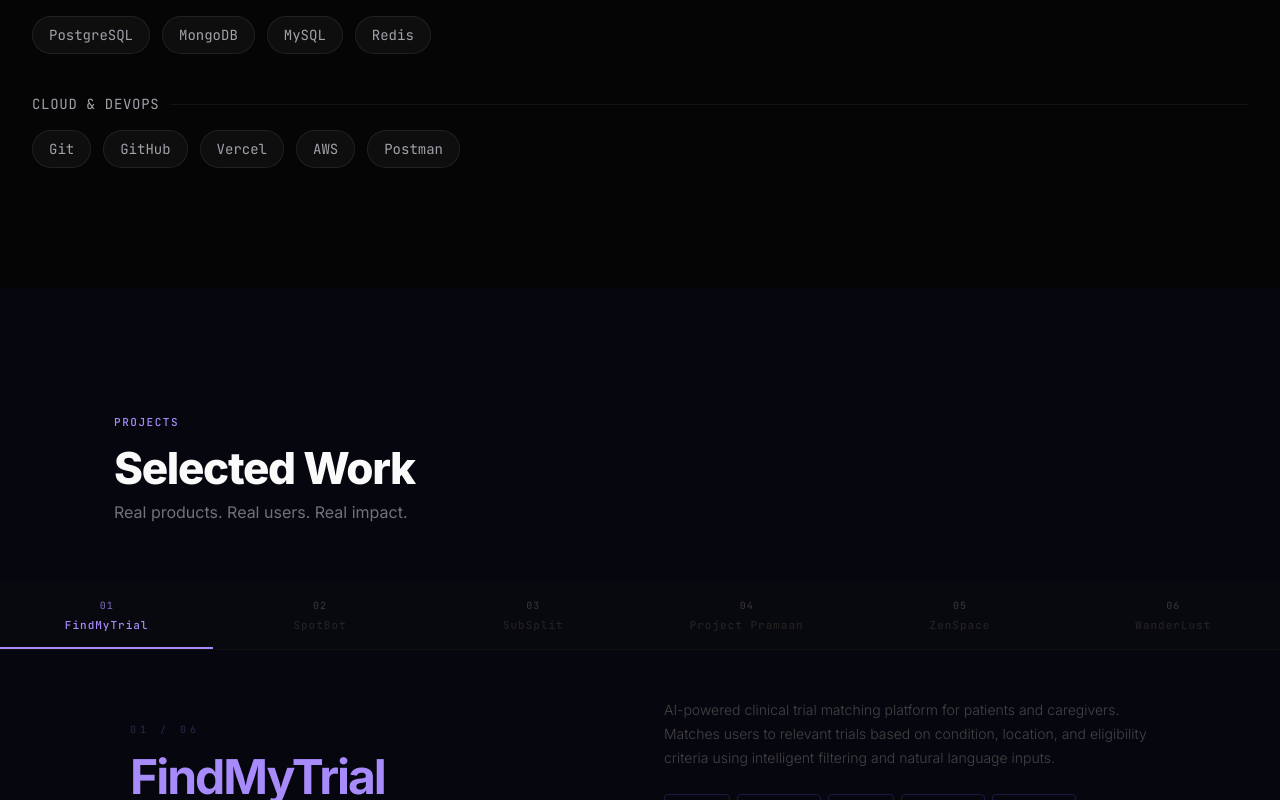
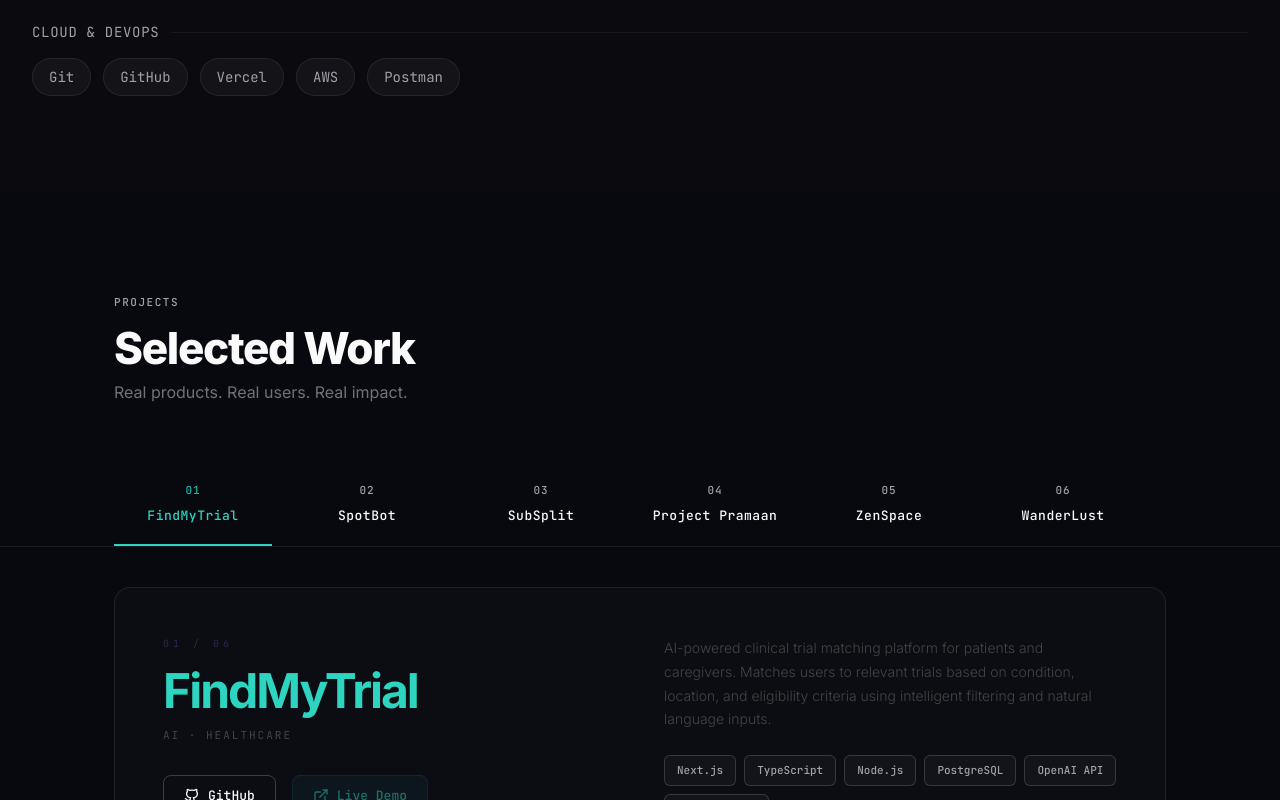
Before and after one commit to nilakshi09/Portfolio, a Next.js app: page / in a window 1280 px wide. Shown: the part 2000-2800 px from the top of the page. Built offline with nearby package versions, Linux system fonts and the light colour scheme.

Commit message:
Updated project

```diff
--- a/app/globals.css
+++ b/app/globals.css
@@ -57,7 +57,7 @@
   }
 
   body {
-    @apply bg-[#050505] antialiased;
+    @apply bg-[#0A0A0F] antialiased;
     font-feature-settings: "rlig" 1, "calt" 1;
   }
 }
@@ -81,7 +81,7 @@
 }
 
 .gradient-text {
-  background: linear-gradient(135deg, #3B82F6 0%, #6366F1 50%, #8B5CF6 100%);
+  background: linear-gradient(135deg, #2DD4BF 0%, #14B8A6 100%);
   -webkit-background-clip: text;
   -webkit-text-fill-color: transparent;
   background-clip: text;
@@ -159,12 +159,77 @@
 }
 
 /* =====================================================
+   SCROLL PROGRESS BAR
+   ===================================================== */
+
+.scroll-progress {
+  position: fixed;
+  top: 0;
+  left: 0;
+  height: 3px;
+  background: linear-gradient(90deg, #2DD4BF, #5EEAD4);
+  z-index: 9999;
+  transform-origin: left;
+  will-change: transform;
+  pointer-events: none;
+}
+
+/* =====================================================
+   UNIFIED STAT CARD COMPONENT
+   ===================================================== */
+
+.stat-card {
+  background: rgba(255, 255, 255, 0.02);
+  border: 0.5px solid rgba(255, 255, 255, 0.08);
+  border-radius: 8px;
+  padding: 16px 20px;
+  min-width: 80px;
+  text-align: center;
+  transition: all 0.25s ease;
+}
+
+.stat-card:hover {
+  border-color: #2DD4BF;
+  transform: translateY(-2px);
+}
+
+.stat-card-value {
+  font-family: var(--font-mono), 'JetBrains Mono', monospace;
+  font-size: 24px;
+  font-weight: 700;
+  color: #FAFAFA;
+  transition: color 0.25s ease;
+}
+
+.stat-card:hover .stat-card-value {
+  color: #2DD4BF;
+}
+
+.stat-card-label {
+  font-family: var(--font-mono), 'JetBrains Mono', monospace;
+  font-size: 10px;
+  color: #A1A1AA;
+  letter-spacing: 1px;
+  text-transform: uppercase;
+  margin-top: 4px;
+}
+
+/* =====================================================
    PROJECTS SECTION — Split Panel Tab Layout
    ===================================================== */
 
 .cp-section {
   position: relative;
-  background: #06060f;
+  background: #08080f;
+  padding-top: 96px;
+}
+
+@media (max-width: 1024px) {
+  .cp-section { padding-top: 64px; }
+}
+
+@media (max-width: 768px) {
+  .cp-section { padding-top: 48px; }
 }
 
 /* ── Scroll entrance animation: initial hidden state ── */
@@ -217,7 +282,7 @@
 
 /* ── Header ── */
 .cp-header-wrap {
-  padding: 120px 24px 56px;
+  padding: 0 24px 56px;
   max-width: 1100px;
   margin: 0 auto;
 }
@@ -228,7 +293,7 @@
   font-weight: 500;
   letter-spacing: 0.14em;
   text-transform: uppercase;
-  color: #a78bfa;
+  color: #A1A1AA;
 }
 
 .cp-title {
@@ -253,13 +318,16 @@
 
 .cp-navbar {
   width: 100%;
-  background: #08080f;
-  border-bottom: 0.5px solid #111;
+  background: transparent;
+  border-bottom: 1px solid rgba(255, 255, 255, 0.08);
 }
 
 .cp-tabs {
   display: flex;
-  width: 100%;
+  max-width: 1100px;
+  margin: 0 auto;
+  gap: 16px;
+  padding: 0 24px;
   overflow-x: auto;
   scrollbar-width: none;
   -ms-overflow-style: none;
@@ -269,14 +337,19 @@
   display: none;
 }
 
+.cp-tabs::after {
+  content: '';
+  padding-right: 8px;
+}
+
 .cp-tab {
   flex: 1 1 0;
-  min-width: 0;
+  min-width: 120px;
   display: flex;
   flex-direction: column;
   align-items: center;
-  gap: 4px;
-  padding: 16px 12px 14px;
+  gap: 8px;
+  padding: 20px 12px 18px;
   background: none;
   border: none;
   border-bottom: 2px solid transparent;
@@ -287,75 +360,79 @@
 
 .cp-tab-number {
   font-family: var(--font-mono), 'JetBrains Mono', monospace;
-  font-size: 10px;
+  font-size: 11px;
   font-weight: 500;
   letter-spacing: 1px;
-  color: #333;
+  color: #A1A1AA;
   transition: color 0.2s ease;
 }
 
 .cp-tab-name {
   font-family: var(--font-mono), 'JetBrains Mono', monospace;
-  font-size: 11px;
+  font-size: 13px;
   font-weight: 500;
-  letter-spacing: 1px;
-  color: #222;
+  letter-spacing: 0.5px;
+  color: #FAFAFA;
   white-space: nowrap;
   transition: color 0.2s ease;
 }
 
 .cp-tab:hover .cp-tab-name {
-  color: #555;
+  color: #2DD4BF;
 }
 
 .cp-tab:hover {
-  background: rgba(167, 139, 250, 0.04);
+  background: rgba(45, 212, 191, 0.04);
 }
 
 /* Active tab */
 .cp-tab--active {
-  border-bottom-color: #a78bfa;
+  border-bottom-color: #2DD4BF;
 }
 
 .cp-tab--active .cp-tab-name {
-  color: #a78bfa;
+  color: #2DD4BF;
 }
 
 .cp-tab--active .cp-tab-number {
-  color: #6e5fa5;
+  color: #14B8A6;
 }
 
 .cp-tab--active:hover .cp-tab-name {
-  color: #a78bfa;
+  color: #2DD4BF;
 }
 
 /* ═══════════════════════════════════════
    PART 2 — CONTENT PANEL
    ═══════════════════════════════════════ */
 
-/* Transition wrapper — relative container with fixed min-height */
+/* Transition wrapper — using Grid to overlap slides naturally */
 .cp-panel {
-  position: relative;
-  min-height: 400px;
-  overflow: hidden;
-  background: #06060f;
+  display: grid;
+  grid-template-columns: 1fr;
+  grid-template-rows: 1fr;
+  max-width: 1100px;
+  margin: 40px auto 0;
+  padding: 0 24px 64px;
+  background: transparent;
 }
 
-/* Each slide: absolute, full-width, IS the grid */
+/* Each slide: now a bordered card, overlapping in the same grid cell */
 .cp-slide {
-  position: absolute;
-  top: 0;
-  left: 0;
+  grid-column: 1;
+  grid-row: 1;
   width: 100%;
   display: grid;
   grid-template-columns: 1fr 1fr;
   gap: 48px;
-  padding: 48px 40px;
-  align-items: center;
+  padding: 48px;
+  align-items: flex-start;
   box-sizing: border-box;
-  max-width: 1100px;
-  margin: 0 auto;
-  right: 0;
+
+  /* Card Styling */
+  background: rgba(255, 255, 255, 0.02);
+  border: 1px solid rgba(255, 255, 255, 0.08);
+  border-radius: 16px;
 
   /* Default: hidden below */
   opacity: 0;
@@ -364,6 +441,7 @@
     opacity 0.5s cubic-bezier(0.16, 1, 0.3, 1),
     transform 0.5s cubic-bezier(0.16, 1, 0.3, 1);
   pointer-events: none;
+  z-index: 0;
 }
 
 /* Active slide: fully visible */
@@ -371,12 +449,14 @@
   opacity: 1;
   transform: translateY(0);
   pointer-events: all;
+  z-index: 1;
 }
 
 /* Exiting slide: hidden above */
 .cp-slide--exit {
   opacity: 0;
   transform: translateY(-16px);
+  z-index: 0;
 }
 
 /* ── Left column ── */
@@ -419,46 +499,60 @@
 /* Project links — bottom of left column */
 .cp-links {
   display: flex;
-  gap: 12px;
+  gap: 16px;
 }
 
 .cp-link-btn {
   display: inline-flex;
   align-items: center;
-  gap: 6px;
-  padding: 7px 16px;
+  justify-content: center;
+  gap: 8px;
+  padding: 10px 20px;
   font-family: var(--font-mono), 'JetBrains Mono', monospace;
-  font-size: 11px;
+  font-size: 13px;
   font-weight: 500;
-  color: #555;
-  background: none;
-  border: 0.5px solid #1a1a2e;
-  border-radius: 6px;
+  border-radius: 8px;
   text-decoration: none;
-  cursor: pointer;
   transition: all 0.2s ease;
 }
 
-.cp-link-btn:hover {
-  background: rgba(167, 139, 250, 0.06);
-  border-color: #a78bfa;
-  color: #a78bfa;
-  transform: translateY(-1px);
+/* GitHub Button: Outlined */
+.cp-link-btn--github {
+  background: transparent;
+  border: 1px solid rgba(255, 255, 255, 0.2);
+  color: #FAFAFA;
 }
 
-.cp-link-btn--demo:hover {
-  border-color: #a78bfa;
+.cp-link-btn--github:hover {
+  background: rgba(255, 255, 255, 0.05);
+  border-color: rgba(255, 255, 255, 0.4);
 }
 
+/* Live Demo Button: Teal Filled */
+.cp-link-btn--demo {
+  background: #2DD4BF;
+  border: 1px solid #2DD4BF;
+  color: #000;
+}
+
+.cp-link-btn--demo:hover:not(.cp-link-btn--disabled) {
+  background: #14B8A6;
+  border-color: #14B8A6;
+}
+
+/* Disabled Demo Button */
 .cp-link-btn--disabled {
-  opacity: 0.3;
+  opacity: 0.5;
   cursor: not-allowed;
   pointer-events: none;
+  background: rgba(45, 212, 191, 0.1);
+  border-color: rgba(45, 212, 191, 0.2);
+  color: #2DD4BF;
 }
 
 .cp-link-icon {
-  width: 13px;
-  height: 13px;
+  width: 16px;
+  height: 16px;
   flex-shrink: 0;
 }
 
@@ -482,55 +576,63 @@
 .cp-chips {
   display: flex;
   flex-wrap: wrap;
-  gap: 7px;
-  margin-bottom: 24px;
+  gap: 8px;
+  margin-bottom: 32px;
 }
 
 .cp-chip {
   font-family: var(--font-mono), 'JetBrains Mono', monospace;
-  font-size: 10px;
+  font-size: 11px;
   font-weight: 500;
-  color: #2a2a5e;
-  padding: 4px 11px;
-  border: 0.5px solid #1a1a3e;
-  border-radius: 4px;
-  transition: border-color 0.2s ease, color 0.2s ease;
+  color: #A1A1AA;
+  background: rgba(255, 255, 255, 0.03);
+  padding: 6px 12px;
+  border: 1px solid rgba(255, 255, 255, 0.15);
+  border-radius: 6px;
+  transition: all 0.2s ease;
 }
 
 .cp-chip:hover {
-  border-color: #a78bfa;
-  color: #a78bfa;
+  border-color: rgba(45, 212, 191, 0.4);
+  color: #2DD4BF;
+  background: rgba(45, 212, 191, 0.05);
 }
 
 /* Key metric */
 .cp-metric {
   display: flex;
-  align-items: baseline;
+  flex-direction: column;
+  align-items: flex-start;
   gap: 8px;
 }
 
 .cp-metric-value {
   font-family: var(--font-mono), 'JetBrains Mono', monospace;
-  font-size: 28px;
-  font-weight: 500;
+  font-size: 24px;
+  font-weight: 600;
   letter-spacing: -0.5px;
 }
 
 .cp-metric-label {
   font-family: var(--font-mono), 'JetBrains Mono', monospace;
-  font-size: 10px;
+  font-size: 13px;
   font-weight: 400;
-  color: #333;
-  letter-spacing: 2px;
+  color: #A1A1AA;
+  letter-spacing: 0;
 }
 
 /* ═══════════════════════════════════════
-   RESPONSIVE — Mobile
+   RESPONSIVE — Mobile (Projects)
    ═══════════════════════════════════════ */
 
 @media (max-width: 768px) {
   .cp-header-wrap {
-    padding: 80px 20px 40px;
+    padding: 0 20px 32px;
+  }
+
+  .cp-panel {
+    padding: 0 16px 48px;
+    margin-top: 24px;
   }
 
   .cp-tab {
@@ -539,15 +641,11 @@
     padding: 14px 16px 12px;
   }
 
-  .cp-panel {
-    min-height: auto;
-  }
-
   .cp-slide {
     position: relative;
     grid-template-columns: 1fr;
     gap: 24px;
-    padding: 32px 20px 40px;
+    padding: 32px 24px;
   }
 
   /* Hide non-active slides on mobile since position is relative */
@@ -569,21 +667,26 @@
   }
 
   .cp-domain {
-    margin-bottom: 20px;
+    margin-bottom: 24px;
   }
 
   .cp-description {
-    font-size: 13px;
+    font-size: 14px;
   }
 }
 
 @media (min-width: 769px) and (max-width: 1024px) {
   .cp-header-wrap {
-    padding: 100px 32px 44px;
+    padding: 0 32px 40px;
+  }
+
+  .cp-panel {
+    padding: 0 24px 48px;
+    margin-top: 32px;
   }
 
   .cp-slide {
-    padding: 40px 28px;
+    padding: 40px 32px;
     gap: 32px;
   }
 
@@ -609,7 +712,6 @@
   color: #FAFAFA;
   margin-top: 12px;
   letter-spacing: -0.02em;
-  font-family: 'Georgia', 'Times New Roman', serif;
 }
 
 .experience-subtitle {
@@ -643,38 +745,6 @@
   gap: 12px;
 }
 
-/* Stat Cards */
-.exp-stat-card {
-  background: #111;
-  border: 0.5px solid rgba(255, 255, 255, 0.08);
-  border-radius: 8px;
-  padding: 12px 16px;
-  min-width: 80px;
-  text-align: center;
-  transition: all 0.25s ease;
-}
-.exp-stat-value {
-  font-family: var(--font-mono), 'JetBrains Mono', monospace;
-  font-size: 20px;
-  font-weight: 600;
-  color: #6366F1;
-  transition: filter 0.25s ease;
-}
-.exp-stat-label {
-  font-family: var(--font-mono), 'JetBrains Mono', monospace;
-  font-size: 9px;
-  color: #A1A1AA;
-  letter-spacing: 1px;
-  margin-top: 4px;
-}
-.exp-stat-card:hover {
-  border-color: #6366F1;
-  transform: translateY(-2px);
-}
-.exp-stat-card:hover .exp-stat-value {
-  filter: brightness(1.2);
-}
-
 /* Date row: dot + date on same line */
 .exp-date-row {
   display: flex;
@@ -687,7 +757,7 @@
   width: 10px;
   height: 10px;
   border-radius: 50%;
-  background: #6366F1;
+  background: #2DD4BF;
   flex-shrink: 0;
   transition: transform 0.2s ease;
 }
@@ -703,7 +773,7 @@
 .exp-role {
   font-size: clamp(1.625rem, 3vw, 1.75rem);
   font-weight: 700;
-  color: #6366F1;
+  color: #FAFAFA;
   letter-spacing: -1px;
   margin-bottom: 6px;
   line-height: 1.25;
@@ -741,7 +811,7 @@
 }
 
 .exp-arrow {
-  color: #6366F1;
+  color: #2DD4BF;
   font-size: 12px;
   margin-top: 2px;
   flex-shrink: 0;
@@ -778,8 +848,8 @@
 }
 
 .exp-tag:hover {
-  border-color: #6366F1;
-  color: #6366F1;
+  border-color: #2DD4BF;
+  color: #2DD4BF;
 }
 
 /* ---------- Responsive ---------- */
@@ -791,9 +861,6 @@
   }
   .exp-right {
     width: 100%;
-  }
-  .exp-stat-card {
-    flex: 1;
   }
 
   .exp-date-row {
@@ -811,13 +878,13 @@
 }
 
 /* =====================================================
-   CONTACT SECTION â€” Premium Portfolio Finale
+   CONTACT SECTION — Premium Portfolio Finale
    ===================================================== */
 
 .contact-finale {
   position: relative;
   overflow: hidden;
-  padding: 160px 24px 120px;
+  padding: 96px 24px;
   display: flex;
   align-items: center;
   justify-content: center;
@@ -837,13 +904,13 @@
   position: absolute;
   border-radius: 50%;
   filter: blur(100px);
-  opacity: 0.25;
+  opacity: 0.20;
   will-change: transform;
 }
 .contact-orb--primary {
   width: 500px;
   height: 500px;
-  background: radial-gradient(circle, #6366F1 0%, transparent 70%);
+  background: radial-gradient(circle, #2DD4BF 0%, transparent 70%);
   top: 10%;
   left: 50%;
   transform: translateX(-50%);
@@ -852,7 +919,7 @@
 .contact-orb--secondary {
   width: 350px;
   height: 350px;
-  background: radial-gradient(circle, #8B5CF6 0%, transparent 70%);
+  background: radial-gradient(circle, #14B8A6 0%, transparent 70%);
   bottom: 15%;
   left: 20%;
   animation: contact-orb-float-reverse 22s ease-in-out infinite;
@@ -860,7 +927,7 @@
 .contact-orb--accent {
   width: 280px;
   height: 280px;
-  background: radial-gradient(circle, #3B82F6 0%, transparent 70%);
+  background: radial-gradient(circle, #5EEAD4 0%, transparent 70%);
   top: 40%;
   right: 15%;
   animation: contact-orb-float-diagonal 25s ease-in-out infinite;
@@ -905,21 +972,16 @@
   align-items: center;
 }
 
-/* ---------- Section label ---------- */
+/* ---------- Section label (plain monospace, NO pill) ---------- */
 .contact-label {
   display: inline-block;
   font-family: var(--font-mono), 'JetBrains Mono', monospace;
   font-size: 11px;
   font-weight: 500;
-  letter-spacing: 0.2em;
+  letter-spacing: 0.14em;
   text-transform: uppercase;
   color: #A1A1AA;
   margin-bottom: 28px;
-  padding: 6px 16px;
-  border: 1px solid rgba(255,255,255,0.06);
-  border-radius: 100px;
-  background: rgba(255,255,255,0.02);
-  backdrop-filter: blur(8px);
 }
 
 /* ---------- Heading ---------- */
@@ -931,13 +993,13 @@
   letter-spacing: -0.02em;
   margin-bottom: 24px;
   max-width: 750px;
-  font-family: 'Georgia', 'Times New Roman', serif;
 }
 .contact-heading-accent {
-  background: linear-gradient(135deg, #818CF8 0%, #A78BFA 40%, #C084FC 100%);
-  -webkit-background-clip: text;
-  -webkit-text-fill-color: transparent;
-  background-clip: text;
+  color: #2DD4BF;
+  -webkit-text-fill-color: #2DD4BF;
+  background: none;
+  -webkit-background-clip: unset;
+  background-clip: unset;
 }
 
 /* ---------- Supporting text ---------- */
@@ -967,7 +1029,7 @@
   top: 50%;
   left: 50%;
   transform: translate(-50%, -50%);
-  background: radial-gradient(ellipse at center, rgba(99,102,241,0.12) 0%, rgba(139,92,246,0.06) 40%, transparent 70%);
+  background: radial-gradient(ellipse at center, rgba(45,212,191,0.10) 0%, rgba(20,184,166,0.05) 40%, transparent 70%);
   border-radius: 50%;
   pointer-events: none;
   animation: contact-glow-pulse 4s ease-in-out infinite;
@@ -996,14 +1058,14 @@
   font-size: clamp(1.15rem, 3vw, 1.75rem);
   font-weight: 500;
   letter-spacing: 0.01em;
-  color: #E0E7FF;
+  color: #CCFBF1;
   transition: color 0.3s ease, text-shadow 0.3s ease;
 }
 .contact-email:hover .contact-email-text {
-  color: #C7D2FE;
+  color: #5EEAD4;
   text-shadow:
-    0 0 20px rgba(99,102,241,0.3),
-    0 0 40px rgba(139,92,246,0.15);
+    0 0 20px rgba(45,212,191,0.3),
+    0 0 40px rgba(20,184,166,0.15);
 }
 
 /* Underline animation */
@@ -1012,7 +1074,7 @@
   width: 0;
   height: 1.5px;
   margin-top: 6px;
-  background: linear-gradient(90deg, #6366F1, #8B5CF6, #A78BFA);
+  background: linear-gradient(90deg, #14B8A6, #2DD4BF, #5EEAD4);
   border-radius: 2px;
   transition: width 0.5s cubic-bezier(0.22, 1, 0.36, 1);
 }
@@ -1026,7 +1088,7 @@
   margin-top: 14px;
   font-size: 13px;
   font-weight: 500;
-  color: #818CF8;
+  color: #2DD4BF;
   letter-spacing: 0.02em;
   pointer-events: none;
 }
@@ -1070,7 +1132,7 @@
   transition: color 0.3s ease;
 }
 .contact-social-link:hover .contact-social-link-text {
-  color: #E0E7FF;
+  color: #2DD4BF;
 }
 
 /* Underline reveal */
@@ -1079,7 +1141,7 @@
   width: 0;
   height: 1px;
   margin-top: 4px;
-  background: linear-gradient(90deg, #6366F1, #8B5CF6);
+  background: linear-gradient(90deg, #14B8A6, #2DD4BF);
   border-radius: 1px;
   transition: width 0.4s cubic-bezier(0.22, 1, 0.36, 1);
 }
@@ -1091,7 +1153,7 @@
 
 @media (max-width: 768px) {
   .contact-finale {
-    padding: 100px 20px 80px;
+    padding: 48px 20px;
     min-height: auto;
   }
   .contact-heading {
@@ -1133,7 +1195,7 @@
 
 @media (min-width: 769px) and (max-width: 1024px) {
   .contact-finale {
-    padding: 130px 32px 100px;
+    padding: 64px 32px;
   }
   .contact-orb--primary {
     width: 400px;
--- a/app/page.tsx
+++ b/app/page.tsx
@@ -1,4 +1,5 @@
 import { BackgroundEffects } from '@/components/BackgroundEffects';
+import { ScrollProgress } from '@/components/ScrollProgress';
 import { Navbar } from '@/components/Navbar';
 import { Hero } from '@/components/Hero';
 import { About } from '@/components/About';
@@ -12,6 +13,7 @@ export default function Home() {
   return (
     <main className="relative">
       <BackgroundEffects />
+      <ScrollProgress />
       <Navbar />
       <Hero />
       <About />
--- a/components/BackgroundEffects.tsx
+++ b/components/BackgroundEffects.tsx
@@ -7,7 +7,7 @@ export function BackgroundEffects() {
       <div
         className="absolute -top-40 -right-40 w-[600px] h-[600px] rounded-full animate-orb-drift"
         style={{
-          background: 'radial-gradient(circle, rgba(59, 130, 246, 0.12) 0%, transparent 70%)',
+          background: 'radial-gradient(circle, rgba(45, 212, 191, 0.08) 0%, transparent 70%)',
           filter: 'blur(80px)',
         }}
       />
@@ -16,7 +16,7 @@ export function BackgroundEffects() {
       <div
         className="absolute -bottom-40 -left-40 w-[500px] h-[500px] rounded-full animate-orb-drift-reverse"
         style={{
-          background: 'radial-gradient(circle, rgba(139, 92, 246, 0.10) 0%, transparent 70%)',
+          background: 'radial-gradient(circle, rgba(20, 184, 166, 0.06) 0%, transparent 70%)',
           filter: 'blur(80px)',
         }}
       />
--- a/components/Experience.tsx
+++ b/components/Experience.tsx
@@ -86,10 +86,10 @@ export function Experience() {
                   whileInView={{ opacity: 1, y: 0 }}
                   viewport={{ once: true, amount: 0.15 }}
                   transition={{ duration: 0.5, delay: 0.15 + i * 0.1 }}
-                  className="exp-stat-card"
+                  className="stat-card"
                 >
-                  <div className="exp-stat-value">{stat.value}</div>
-                  <div className="exp-stat-label">{stat.label}</div>
+                  <div className="stat-card-value">{stat.value}</div>
+                  <div className="stat-card-label">{stat.label}</div>
                 </motion.div>
               ))}
             </div>
--- a/components/Footer.tsx
+++ b/components/Footer.tsx
@@ -22,7 +22,7 @@ export function Footer() {
                 href={link.href}
                 target="_blank"
                 rel="noopener noreferrer"
-                className="text-text-muted hover:text-text-primary transition-colors"
+                className="text-text-muted hover:text-accent transition-colors"
               >
                 <Icon className="w-5 h-5" />
                 <span className="sr-only">{link.name}</span>
--- a/components/Projects.tsx
+++ b/components/Projects.tsx
@@ -4,19 +4,8 @@ import { useRef, useState, useEffect } from 'react';
 import { Github, ExternalLink } from 'lucide-react';
 import { projects } from '@/lib/constants';
 
-/* ─── Accent colors per project ─── */
-const ACCENT_COLORS = [
-  '#a78bfa',
-  '#60a5fa',
-  '#34d399',
-  '#fbbf24',
-  '#f472b6',
-  '#2dd4bf',
-];
-
-function getAccent(index: number) {
-  return ACCENT_COLORS[index % ACCENT_COLORS.length];
-}
+/* ─── Accent color ─── */
+const PROJECT_ACCENT = '#2DD4BF';
 
 /* ─── Main section ─── */
 export function Projects() {
@@ -106,7 +95,6 @@ export function Projects() {
         {projects.map((project, index) => {
           const isActive = index === activeIndex;
           const isExiting = index === exitIndex;
-          const projAccent = getAccent(index);
 
           let slideClass = 'cp-slide';
           if (isActive) slideClass += ' cp-slide--active';
@@ -122,7 +110,7 @@ export function Projects() {
 
                 <h3
                   className="cp-project-name"
-                  style={{ color: projAccent }}
+                  style={{ color: PROJECT_ACCENT }}
                 >
                   {project.title}
                 </h3>
@@ -130,21 +118,16 @@ export function Projects() {
                 <span className="cp-domain">{project.category}</span>
 
                 <div className="cp-links">
-                  {project.github ? (
+                  {project.github && (
                     <a
                       href={project.github}
                       target="_blank"
                       rel="noopener noreferrer"
-                      className="cp-link-btn"
+                      className="cp-link-btn cp-link-btn--github"
                     >
                       <Github className="cp-link-icon" />
                       <span>GitHub</span>
                     </a>
-                  ) : (
-                    <span className="cp-link-btn cp-link-btn--disabled">
-                      <Github className="cp-link-icon" />
-                      <span>GitHub</span>
-                    </span>
                   )}
 
                   {project.live ? (
@@ -158,10 +141,15 @@ export function Projects() {
                       <span>Live Demo</span>
                     </a>
                   ) : (
-                    <span className="cp-link-btn cp-link-btn--disabled">
+                    <button
+                      type="button"
+                      disabled
+                      className="cp-link-btn cp-link-btn--demo cp-link-btn--disabled"
+                      title="No live demo available"
+                    >
                       <ExternalLink className="cp-link-icon" />
                       <span>Live Demo</span>
-                    </span>
+                    </button>
                   )}
                 </div>
               </div>
@@ -182,7 +170,7 @@ export function Projects() {
                   <div className="cp-metric">
                     <span
                       className="cp-metric-value"
-                      style={{ color: projAccent }}
+                      style={{ color: PROJECT_ACCENT }}
                     >
                       {project.mockUI[0]}
                     </span>
--- a/components/Skills.tsx
+++ b/components/Skills.tsx
@@ -56,7 +56,7 @@ export function Skills() {
                     }}
                     whileHover={{
                       scale: 1.05,
-                      boxShadow: '0 0 12px rgba(99, 102, 241, 0.15)',
+                      boxShadow: '0 0 12px rgba(45, 212, 191, 0.15)',
                     }}
                     className="
                       px-4 py-2
@@ -65,10 +65,11 @@ export function Skills() {
                       border border-white/[0.08]
                       rounded-full
                       text-text-secondary
-                      hover:border-indigo-400/40
+                      hover:border-accent/40
                       hover:text-text-primary
                       transition-all duration-200
                       cursor-default
+                      outline-none focus:outline-none
                     "
                   >
                     {skill}
--- a/tailwind.config.ts
+++ b/tailwind.config.ts
@@ -14,17 +14,16 @@ const config: Config = {
         mono: ['var(--font-mono)', 'JetBrains Mono', 'monospace'],
       },
       colors: {
-        background: '#050505',
+        background: '#0A0A0F',
         surface: 'rgba(255, 255, 255, 0.03)',
         border: 'rgba(255, 255, 255, 0.08)',
         'text-primary': '#FAFAFA',
         'text-secondary': '#A1A1AA',
         'text-muted': '#52525B',
-        primary: {
-          blue: '#3B82F6',
-          indigo: '#6366F1',
-          purple: '#8B5CF6',
-          cyan: '#06B6D4',
+        accent: {
+          DEFAULT: '#2DD4BF',
+          hover: '#5EEAD4',
+          muted: '#14B8A6',
         },
       },
       backgroundImage: {
@@ -32,7 +31,7 @@ const config: Config = {
         'gradient-conic':
           'conic-gradient(from 180deg at 50% 50%, var(--tw-gradient-stops))',
         'gradient-primary':
-          'linear-gradient(135deg, #3B82F6 0%, #6366F1 50%, #8B5CF6 100%)',
+          'linear-gradient(135deg, #2DD4BF 0%, #14B8A6 100%)',
         'dot-grid':
           'radial-gradient(rgba(255, 255, 255, 0.025) 1px, transparent 1px)',
       },
@@ -44,7 +43,9 @@ const config: Config = {
         button: '10px',
       },
       spacing: {
-        section: '120px',
+        'section': '96px',
+        'section-tablet': '64px',
+        'section-mobile': '48px',
       },
       keyframes: {
         'accordion-down': {
```
Also changed, not shown: components/Hero.tsx (+6 -11 lines), components/Navbar.tsx (+8 -13 lines), components/ScrollProgress.tsx (added, +29 -0 lines).
